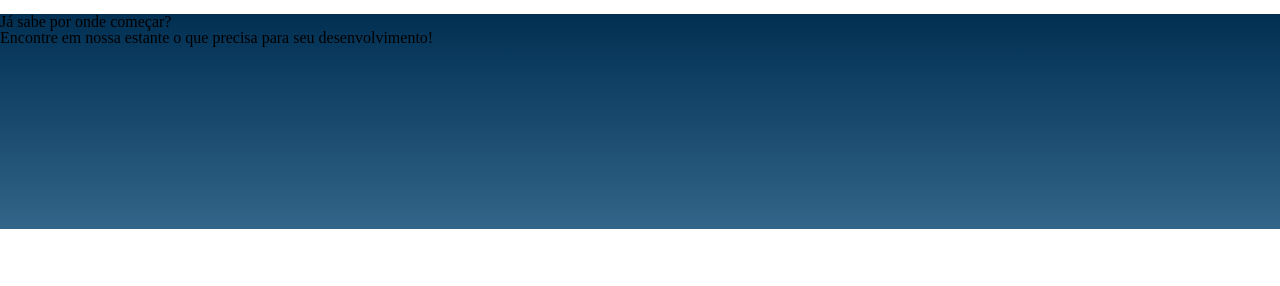
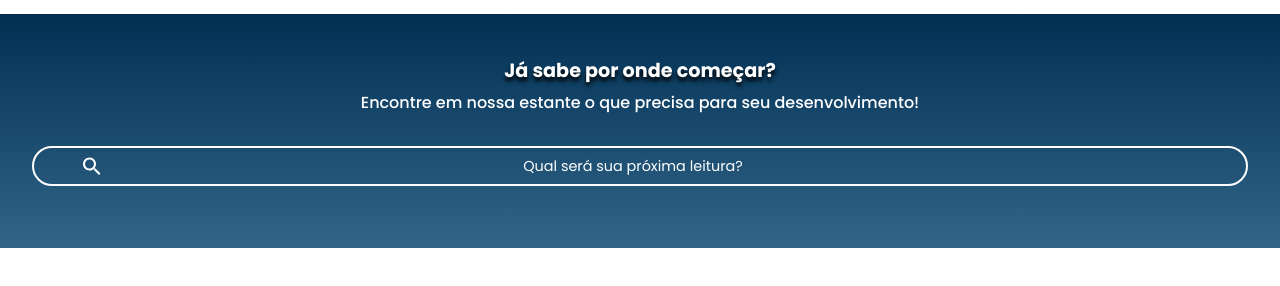
Before and after one commit to igorjosiel/AluraBooksMobileFirst, a plain HTML site: page index.html in a window 1280 px wide. Shown: the part 74-360 px from the top of the page. Drawn offline with Linux system fonts and the light colour scheme.

Commit message:
Adiciona o banner de pesquisa no site.

```diff
--- a/index.html
+++ b/index.html
@@ -6,9 +6,11 @@
   <title>Alura Books</title>
 
   <link rel="stylesheet" href="./styles/reset.css">
-  <link rel="stylesheet" href="./styles/header.css">
-  <link rel="stylesheet" href="./styles/search.css">
   <link rel="stylesheet" href="./styles/index.css">
+
+  <link rel="preconnect" href="https://fonts.googleapis.com">
+  <link rel="preconnect" href="https://fonts.gstatic.com" crossorigin>
+  <link href="https://fonts.googleapis.com/css2?family=Poppins:ital,wght@0,400;0,500;0,700;&display=swap" rel="stylesheet">
 </head>
 <body>
   <header>
@@ -23,17 +25,17 @@
 
     <ul class="header__container">
       <li>
-        <a>
+        <a href="#">
           <img src="assets/favorite.svg" alt="Ícone de favoritos">
         </a>
       </li>
       <li>
-        <a>
+        <a href="#">
           <img src="assets/shopping.svg" alt="Ícone de compras">
         </a>
       </li>
       <li>
-        <a>
+        <a href="#">
           <img src="assets/user.svg" alt="Ícone de usuário">
         </a>
       </li>
@@ -41,9 +43,10 @@
   </header>
 
   <main>
-    <section>
-      <h2>Já sabe por onde começar?</h2>
-      <p>Encontre em nossa estante o que precisa para seu desenvolvimento!</p>
+    <section class="search__section">
+      <h2 class="search__section__title">Já sabe por onde começar?</h2>
+      <p class="search__section__paragraph">Encontre em nossa estante o que precisa para seu desenvolvimento!</p>
+      <input type="search" placeholder="Qual será sua próxima leitura?" class="search__section__input">
     </section>
   </main>
 </body>
--- a/styles/index.css
+++ b/styles/index.css
@@ -1,3 +1,8 @@
+@import url("header.css");
+@import url("search.css");
+
 :root {
   --mainGradient: linear-gradient(to bottom, #002F52, #326589);
+  --mainFont: 'Poppins', sans-serif;
+  --whiteFont: #FFFFFF;
 }
--- a/styles/search.css
+++ b/styles/search.css
@@ -1,4 +1,49 @@
-main {
+.search__section {
   background: var(--mainGradient);
-  height: 215px;
+  height: 170px;
+  text-align: center;
+  padding: 2rem;
 }
+
+.search__section__title,
+.search__section__paragraph {
+  font-family: var(--mainFont);
+  color: var(--whiteFont);
+}
+
+.search__section__title {
+  font-weight: 700;
+  font-size: 1.2rem;
+  padding: 15px 0;
+  text-shadow: 0 4px 4px #000000;
+}
+
+.search__section__paragraph {
+  font-weight: 500;
+  font-size: 1rem;
+  padding-bottom: 35px;
+}
+
+.search__section__input {
+  width: 100%;
+  height: 40px;
+  padding: 10px 24px;
+  border-radius: 24px;
+  background: transparent;
+  font-family: var(--mainFont);
+  color: var(--whiteFont);
+  font-weight: 400;
+  font-size: 0.9rem;
+  outline: none;
+  border: 2px solid var(--whiteFont);
+}
+
+.search__section__input::placeholder {
+  font-family: var(--mainFont);
+  color: var(--whiteFont);
+  font-weight: 400;
+  font-size: 0.9rem;
+  text-align: center;
+  background: url("../assets/search.svg") no-repeat;
+  background-position: 1.5em;
+}
```
Also changed, not shown: assets/search.svg (added).
